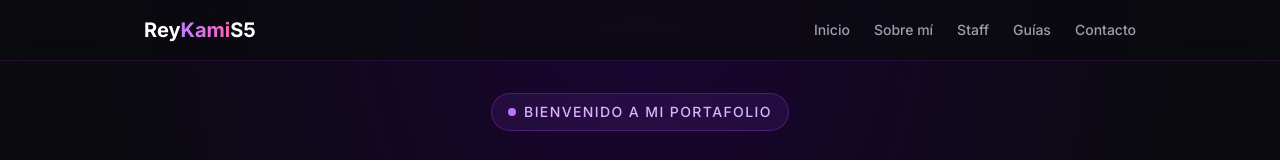
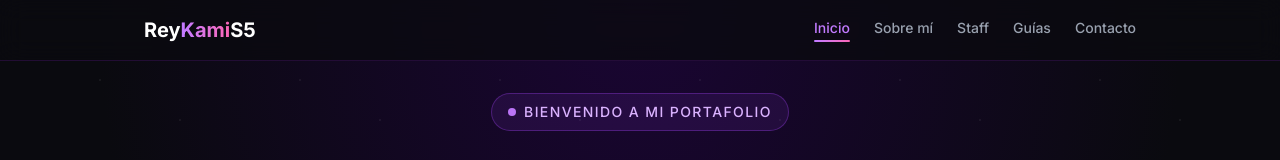
Before and after one commit to Jajerito95/Mi-Portafolio, a Next.js app: page / in a window 1280 px wide. Shown: the top 160 px of the page. Built offline with nearby package versions, Linux system fonts and the light colour scheme.

Commit message:
arreglar scroll al recargar y mejorar metadatos

```diff
--- a/app/components/Navbar.js
+++ b/app/components/Navbar.js
@@ -1,30 +1,56 @@
 "use client"
-import { useState } from "react"
+import { useState, useEffect } from "react"
 
 export default function Navbar() {
   const [menuAbierto, setMenuAbierto] = useState(false)
+  const [seccionActiva, setSeccionActiva] = useState("inicio")
 
+  useEffect(() => {
+    const secciones = ["inicio", "sobre-mi", "discord", "guias", "contacto"]
+    const observer = new IntersectionObserver(
+      (entries) => {
+        entries.forEach((entry) => {
+          if (entry.isIntersecting) {
+            setSeccionActiva(entry.target.id)
+          }
+        })
+      },
+      { rootMargin: "-40% 0px -40% 0px" }
+    )
+    secciones.forEach((id) => {
+      const el = document.getElementById(id)
+      if (el) observer.observe(el)
+    })
+    return () => observer.disconnect()
+  }, [])
+
+  const links = [
+    { href: "#inicio", label: "Inicio", id: "inicio" },
+    { href: "#sobre-mi", label: "Sobre mí", id: "sobre-mi" },
+    { href: "#discord", label: "Staff", id: "discord" },
+    { href: "#guias", label: "Guías", id: "guias" },
+    { href: "#contacto", label: "Contacto", id: "contacto" },
+  ]
   return (
     <nav className="fixed top-0 left-0 right-0 z-50 bg-[#0a0a0f]/80 backdrop-blur-md border-b border-purple-900/30">
       <div className="max-w-5xl mx-auto px-4 py-4 flex items-center justify-between">
 
-        {/* Logo */}
         <a href="#inicio" className="text-xl font-bold">
           <span className="text-white">Rey</span>
           <span className="text-transparent bg-clip-text bg-gradient-to-r from-purple-400 to-pink-400">Kami</span>
           <span className="text-white">S5</span>
         </a>
 
-        {/* Links — solo visible en pantallas grandes */}
         <div className="hidden md:flex gap-6 text-sm font-medium">
-          <a href="#inicio" className="text-gray-400 hover:text-purple-400 transition-colors duration-200">Inicio</a>
-          <a href="#sobre-mi" className="text-gray-400 hover:text-purple-400 transition-colors duration-200">Sobre mí</a>
-          <a href="#discord" className="text-gray-400 hover:text-purple-400 transition-colors duration-200">Staff</a>
-          <a href="#guias" className="text-gray-400 hover:text-purple-400 transition-colors duration-200">Guías</a>
-          <a href="#contacto" className="text-gray-400 hover:text-purple-400 transition-colors duration-200">Contacto</a>
+          {links.map((link) => (
+            <a key={link.id} href={link.href} className={`transition-all duration-200 relative pb-1 ${seccionActiva === link.id ? "text-purple-400" : "text-gray-400 hover:text-purple-400"}`}>
+              {link.label}
+              {seccionActiva === link.id && (
+                <span className="absolute bottom-0 left-0 right-0 h-0.5 bg-gradient-to-r from-purple-400 to-pink-400 rounded-full transition-all duration-300 animate-pulse"></span>
+              )}
+            </a>
+          ))}
         </div>
-
-        {/* Botón hamburguesa — solo visible en móvil */}
         <button
           onClick={() => setMenuAbierto(!menuAbierto)}
           className="md:hidden flex flex-col gap-1.5 p-2 rounded-lg hover:bg-purple-500/10 transition-colors duration-200"
@@ -36,14 +62,13 @@ export default function Navbar() {
 
       </div>
 
-      {/* Menú móvil desplegable */}
       <div className={`md:hidden transition-all duration-300 overflow-hidden ${menuAbierto ? "max-h-96 opacity-100" : "max-h-0 opacity-0"}`}>
         <div className="px-4 pb-4 flex flex-col gap-2 border-t border-purple-900/30 pt-4">
-          <a href="#inicio" onClick={() => setMenuAbierto(false)} className="text-gray-400 hover:text-purple-400 transition-colors duration-200 py-2">Inicio</a>
-          <a href="#sobre-mi" onClick={() => setMenuAbierto(false)} className="text-gray-400 hover:text-purple-400 transition-colors duration-200 py-2">Sobre mí</a>
-          <a href="#discord" onClick={() => setMenuAbierto(false)} className="text-gray-400 hover:text-purple-400 transition-colors duration-200 py-2">Staff</a>
-          <a href="#guias" onClick={() => setMenuAbierto(false)} className="text-gray-400 hover:text-purple-400 transition-colors duration-200 py-2">Guías</a>
-          <a href="#contacto" onClick={() => setMenuAbierto(false)} className="text-gray-400 hover:text-purple-400 transition-colors duration-200 py-2">Contacto</a>
+          {links.map((link) => (
+            <a key={link.id} href={link.href} onClick={() => setMenuAbierto(false)} className={`transition-colors duration-200 py-2 ${seccionActiva === link.id ? "text-purple-400 font-semibold" : "text-gray-400 hover:text-purple-400"}`}>
+              {link.label}
+            </a>
+          ))}
         </div>
       </div>
 
--- a/app/layout.js
+++ b/app/layout.js
@@ -1,28 +1,21 @@
-import { Geist, Geist_Mono } from "next/font/google";
 import "./globals.css";
 
-const geistSans = Geist({
-  variable: "--font-geist-sans",
-  subsets: ["latin"],
-});
-
-const geistMono = Geist_Mono({
-  variable: "--font-geist-mono",
-  subsets: ["latin"],
-});
-
 export const metadata = {
-  title: "Create Next App",
-  description: "Generated by create next app",
+  title: "ReyKamiS5 — Portafolio",
+  description: "Portafolio personal de ReyKamiS5. Joven apasionado por la tecnología, el gaming y la moderación de comunidades.",
 };
 
 export default function RootLayout({ children }) {
   return (
-    <html
-      lang="en"
-      className={`${geistSans.variable} ${geistMono.variable} h-full antialiased`}
-    >
-      <body className="min-h-full flex flex-col">{children}</body>
+    <html lang="es" className="h-full antialiased">
+      <head>
+        <script dangerouslySetInnerHTML={{
+          __html: `window.history.scrollRestoration = 'manual'; window.scrollTo(0, 0);`
+        }} />
+      </head>
+      <body className="min-h-full flex flex-col bg-[#0a0a0f]">
+        {children}
+      </body>
     </html>
   );
 }
```
